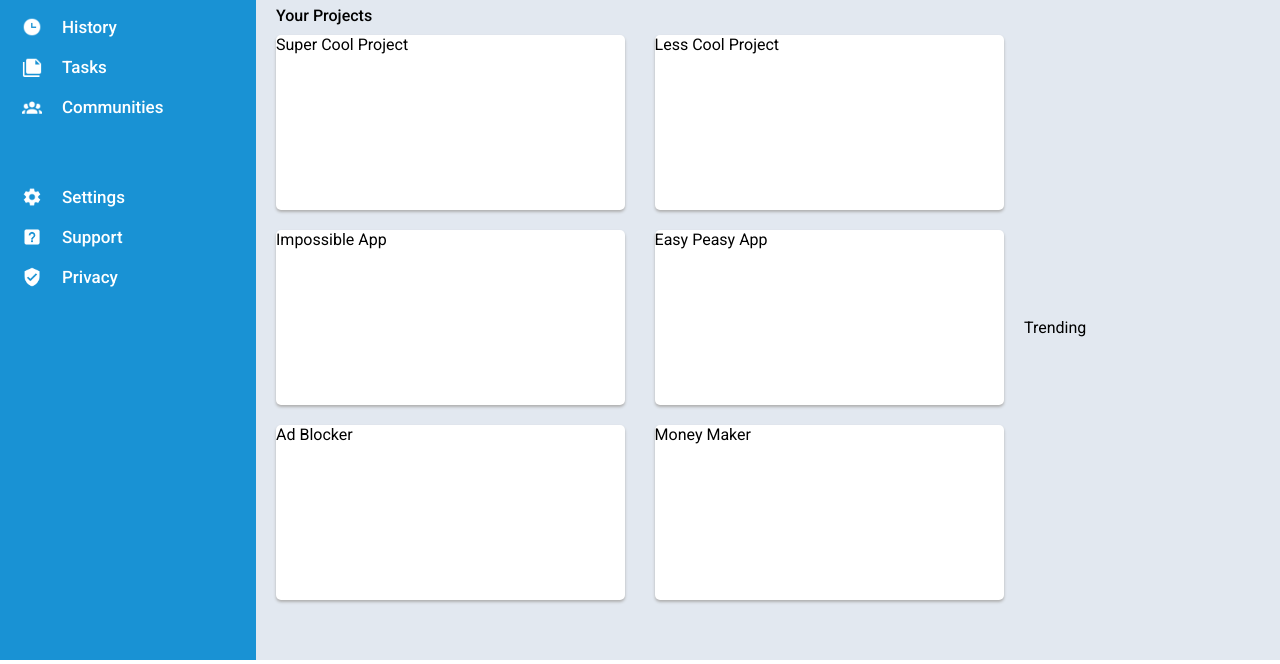
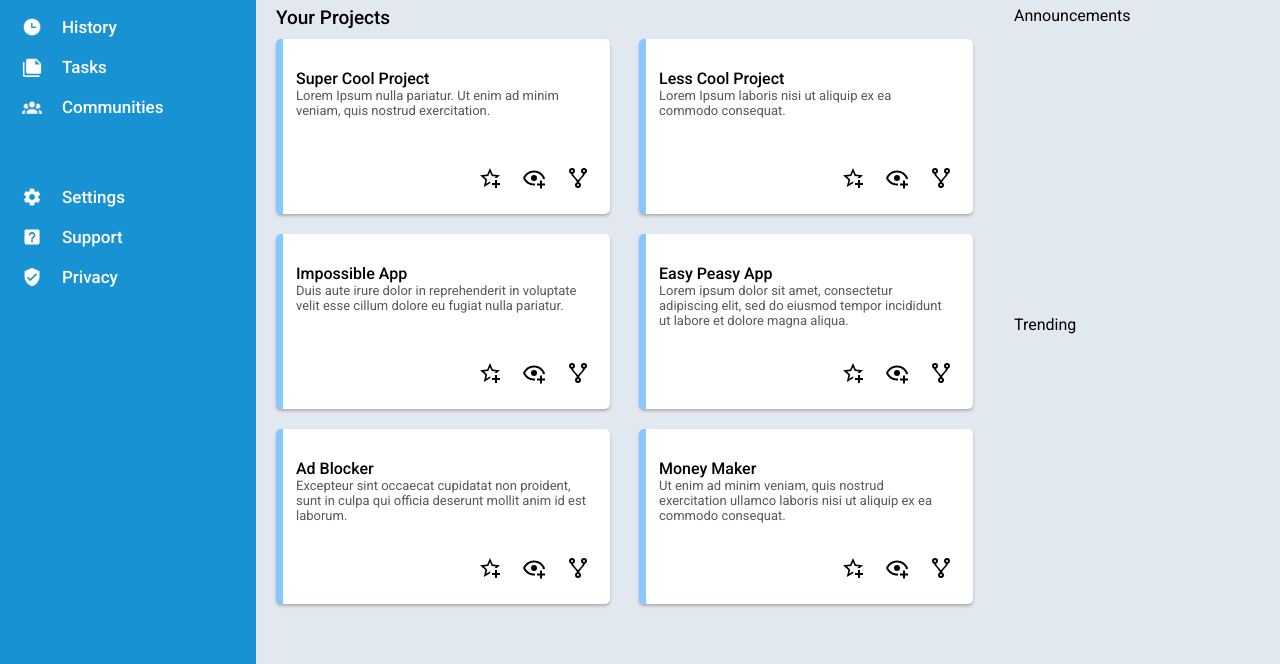
Before and after one commit to contactjw/admin-dashboard, a plain HTML site: page index.html in a window 1280 px wide. Shown: the part 188-852 px from the top of the page. Drawn offline with Linux system fonts and the light colour scheme.

Commit message:
Add styling and layout for Your Project

```diff
--- a/index.html
+++ b/index.html
@@ -86,14 +86,93 @@
     <div class="main">
 
         <div class="project-display">
-            <div class="project-heading">Your Projects</div>
+            <div class="project-section-heading">Your Projects</div>
             <div class="projects-container">
-                <div class="project">Super Cool Project</div>
-                <div class="project">Less Cool Project</div>
-                <div class="project">Impossible App</div>
-                <div class="project">Easy Peasy App</div>
-                <div class="project">Ad Blocker</div>
-                <div class="project">Money Maker</div>
+
+                <div class="project">
+                    <div class="project-text">
+                        <div class="project-heading">Super Cool Project</div>
+                        <div class="project-description">Lorem Ipsum nulla pariatur. Ut enim ad minim veniam, quis nostrud exercitation.</div>
+                    </div>
+                    <div class="project-interact-container">
+                        <ul class="interactions">
+                            <li class="interact-option"><img src="./icons/star-plus-outline.svg" alt="favorite post"></li>
+                            <li class="interact-option"><img src="./icons/eye-plus-outline.svg" alt="save post"></li>
+                            <li class="interact-option"><img src="./icons/source-fork.svg" alt="fork project"></li>
+                        </ul>
+                    </div>
+                </div>
+
+                <div class="project">
+                    <div class="project-text">
+                        <div class="project-heading">Less Cool Project</div>
+                        <div class="project-description">Lorem Ipsum laboris nisi ut aliquip ex ea commodo consequat.</div>
+                    </div>
+                    <div class="project-interact-container">
+                        <ul class="interactions">
+                            <li class="interact-option"><img src="./icons/star-plus-outline.svg" alt="favorite post"></li>
+                            <li class="interact-option"><img src="./icons/eye-plus-outline.svg" alt="save post"></li>
+                            <li class="interact-option"><img src="./icons/source-fork.svg" alt="fork project"></li>
+                        </ul>
+                    </div>
+                </div>
+
+                <div class="project">
+                    <div class="project-text">
+                        <div class="project-heading">Impossible App</div>
+                        <div class="project-description">Duis aute irure dolor in reprehenderit in voluptate velit esse cillum dolore eu fugiat nulla pariatur.</div>
+                    </div>
+                    <div class="project-interact-container">
+                        <ul class="interactions">
+                            <li class="interact-option"><img src="./icons/star-plus-outline.svg" alt="favorite post"></li>
+                            <li class="interact-option"><img src="./icons/eye-plus-outline.svg" alt="save post"></li>
+                            <li class="interact-option"><img src="./icons/source-fork.svg" alt="fork project"></li>
+                        </ul>
+                    </div>
+                </div>
+
+                <div class="project">
+                    <div class="project-text">
+                        <div class="project-heading">Easy Peasy App</div>
+                        <div class="project-description">Lorem ipsum dolor sit amet, consectetur adipiscing elit, sed do eiusmod tempor incididunt ut labore et dolore magna aliqua.</div>
+                    </div>
+                    <div class="project-interact-container">
+                        <ul class="interactions">
+                            <li class="interact-option"><img src="./icons/star-plus-outline.svg" alt="favorite post"></li>
+                            <li class="interact-option"><img src="./icons/eye-plus-outline.svg" alt="save post"></li>
+                            <li class="interact-option"><img src="./icons/source-fork.svg" alt="fork project"></li>
+                        </ul>
+                    </div>
+                </div>
+
+                <div class="project">
+                    <div class="project-text">
+                        <div class="project-heading">Ad Blocker</div>
+                        <div class="project-description">Excepteur sint occaecat cupidatat non proident, sunt in culpa qui officia deserunt mollit anim id est laborum.</div>
+                    </div>
+                    <div class="project-interact-container">
+                        <ul class="interactions">
+                            <li class="interact-option"><img src="./icons/star-plus-outline.svg" alt="favorite post"></li>
+                            <li class="interact-option"><img src="./icons/eye-plus-outline.svg" alt="save post"></li>
+                            <li class="interact-option"><img src="./icons/source-fork.svg" alt="fork project"></li>
+                        </ul>
+                    </div>
+                </div>
+
+                <div class="project">
+                    <div class="project-text">
+                        <div class="project-heading">Money Maker</div>
+                        <div class="project-description">Ut enim ad minim veniam, quis nostrud exercitation ullamco laboris nisi ut aliquip ex ea commodo consequat.</div>
+                    </div>
+                    <div class="project-interact-container">
+                        <ul class="interactions">
+                            <li class="interact-option"><img src="./icons/star-plus-outline.svg" alt="favorite post"></li>
+                            <li class="interact-option"><img src="./icons/eye-plus-outline.svg" alt="save post"></li>
+                            <li class="interact-option"><img src="./icons/source-fork.svg" alt="fork project"></li>
+                        </ul>
+                    </div>
+                </div>
+
             </div>
         </div>
 
--- a/styles.css
+++ b/styles.css
@@ -199,18 +199,22 @@
     display: grid;
     grid-template-columns: 3fr 1fr;
     grid-template-rows: 1fr 1fr;
+    padding: 30px 20px 40px 20px;
 }
+
 
 
 
 .project-display {
     grid-column: 1/2;
     grid-row: 1/3;
-    margin: 30px 20px 40px 20px;
+    /* margin: 30px 20px 40px 20px; */
+    margin-right: 20px;
 }
 
-.project-heading {
+.project-section-heading {
     font-weight: 500;
+    font-size: 19px;
     margin-bottom: 10px;
 }
 
@@ -218,17 +222,47 @@
     display: flex;
     justify-content: space-between;
     flex-wrap: wrap;
+    max-width: 697px;
 }
 
 .project {
     background-color: white;
     width: 48%;
+    max-width: 334px;
     height: 175px;
     margin-bottom: 20px;
     border-radius: 5px;
     min-width: 272px;
     box-shadow: 0px 2px 3px rgb(175, 175, 175);
+    padding: 30px 20px 20px 20px;
+    display: flex;
+    flex-direction: column;
+    justify-content: space-between;
+    background-image: linear-gradient(left, #88c7ff, #88c7ff 2%, transparent 2%, transparent 100%);
+    background-image: -webkit-linear-gradient(left, #88c7ff, #88c7ff 2%, transparent 2%, transparent 100%)
 }
+
+.project-heading {
+    font-weight: 500;
+    font-size: 16px;
+}
+
+.project-description {
+    font-size: 13px;
+    color: rgb(88, 88, 88);
+}
+
+.interactions {
+    display: flex;
+    justify-content: flex-end;
+}
+
+ul li {
+    list-style: none;
+    margin-left: 20px;
+}
+
+
 
 
 
```
